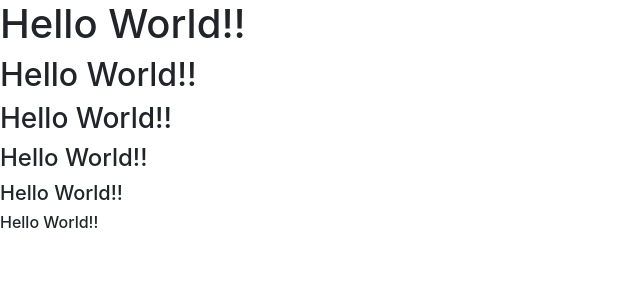
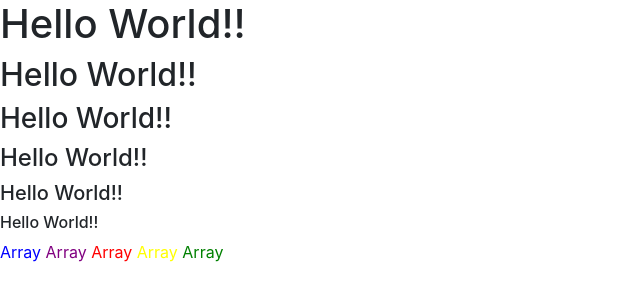
Before and after one commit to abumilhan78/school-work, a PHP site: page /html-php.php in a window 1280 px wide. Shown: the top 301 px of the page, without its empty margins (0-640 px from the left). Run offline with PHP 8.4, Linux system fonts and the light colour scheme.

Commit message:
New Features!

```diff
--- a/html-php.php
+++ b/html-php.php
@@ -13,7 +13,17 @@
         for ($i=1; $i < 7; $i++) {
             echo "<h$i>Hello World!!</h$i>";
         }
+        $a = array (23,34,23,45,56);
     ?>
+    <font>
+        <?php
+        $arrWarna = array ("Blue","Purple","Red","Yellow","Green");
+            for ($i=0; $i < count($arrWarna); $i++) {
+                echo "<font color=$arrWarna[$i]>$a</font> ";
+            }
+        ?>
+    </font>
+
     <script src="https://code.jquery.com/jquery-3.3.1.slim.min.js" integrity="sha384-q8i/X+965DzO0rT7abK41JStQIAqVgRVzpbzo5smXKp4YfRvH+8abtTE1Pi6jizo" crossorigin="anonymous"></script>
     <script src="https://cdnjs.cloudflare.com/ajax/libs/popper.js/1.14.7/umd/popper.min.js" integrity="sha384-UO2eT0CpHqdSJQ6hJty5KVphtPhzWj9WO1clHTMGa3JDZwrnQq4sF86dIHNDz0W1" crossorigin="anonymous"></script>
     <script src="https://stackpath.bootstrapcdn.com/bootstrap/4.3.1/js/bootstrap.min.js" integrity="sha384-JjSmVgyd0p3pXB1rRibZUAYoIIy6OrQ6VrjIEaFf/nJGzIxFDsf4x0xIM+B07jRM" crossorigin="anonymous"></script>
```
